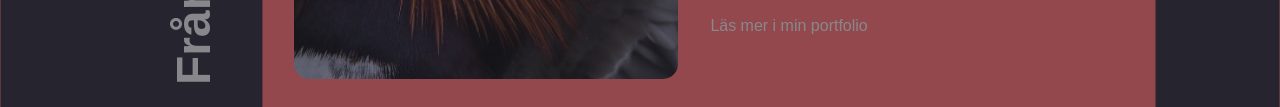
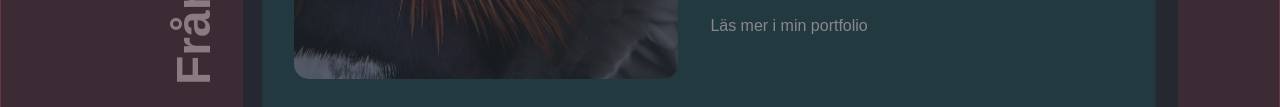
Before and after one commit to PetraWsn/Weccs_Hemsida, a plain HTML site: page index.html in a window 1280 px wide. Shown: the part 2191-2298 px from the top of the page. Drawn offline with Linux system fonts and the light colour scheme.

Commit message:
tredje uppdaterad, länk fel z-index

```diff
--- a/css/mainLaptop.css
+++ b/css/mainLaptop.css
@@ -586,6 +586,7 @@
     top: 0px;
     left: 0px;
     display: flex;
+    opacity: 80%;
   }
 
   #imgLock {
@@ -615,10 +616,12 @@
 
   #secondInfo {
     width: 73%;
+    height: 253vh;
     position: absolute;
     top: 0px;
     left: 19%;
     padding-top: 32vh;
+    background-color: rgb(31, 80, 80);
   }
 
   .scrollText {
@@ -636,7 +639,7 @@
     font-family: Arial, Helvetica, sans-serif;
     font-size: 1rem;
     color: var(--primary-text-color);
-    z-index: 100;
+    /* z-index: 30; */
     position: relative;
     text-decoration: none;
   }
```
